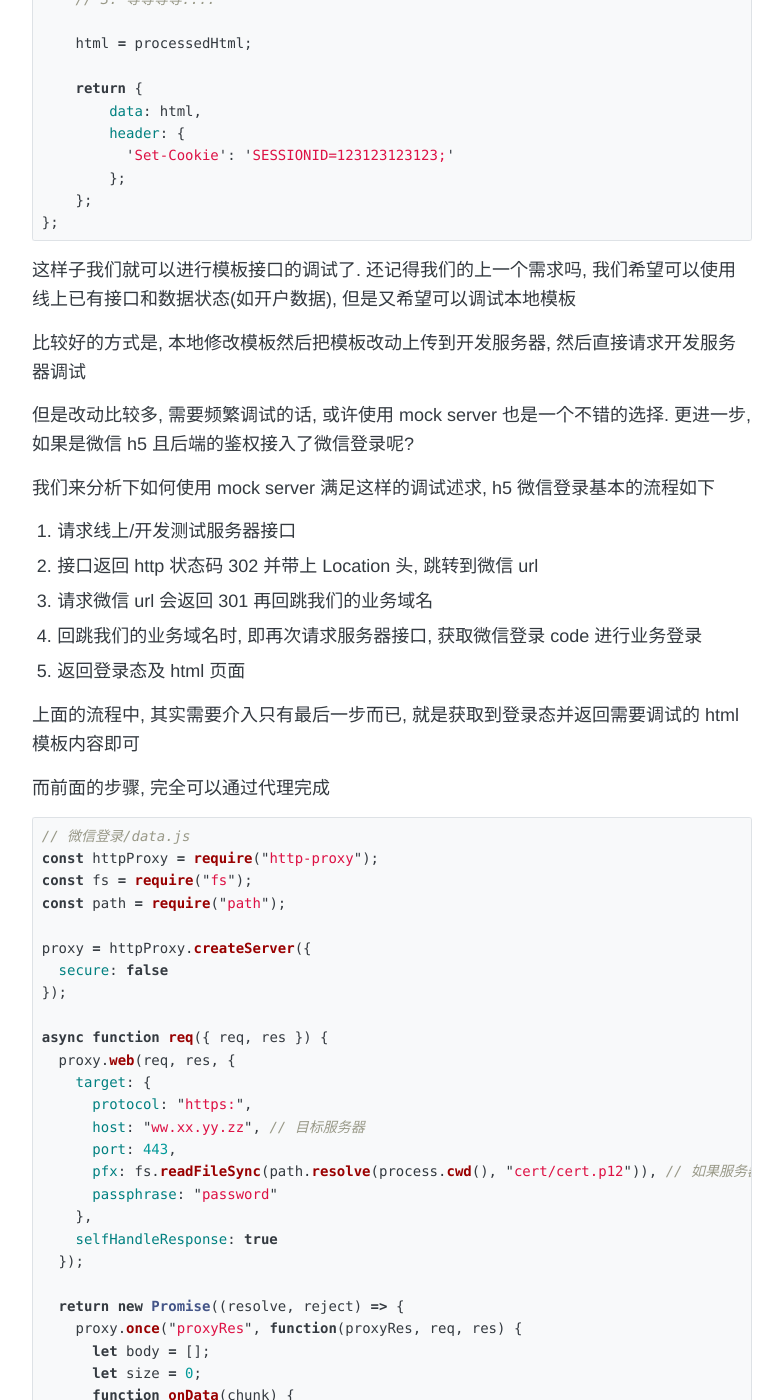
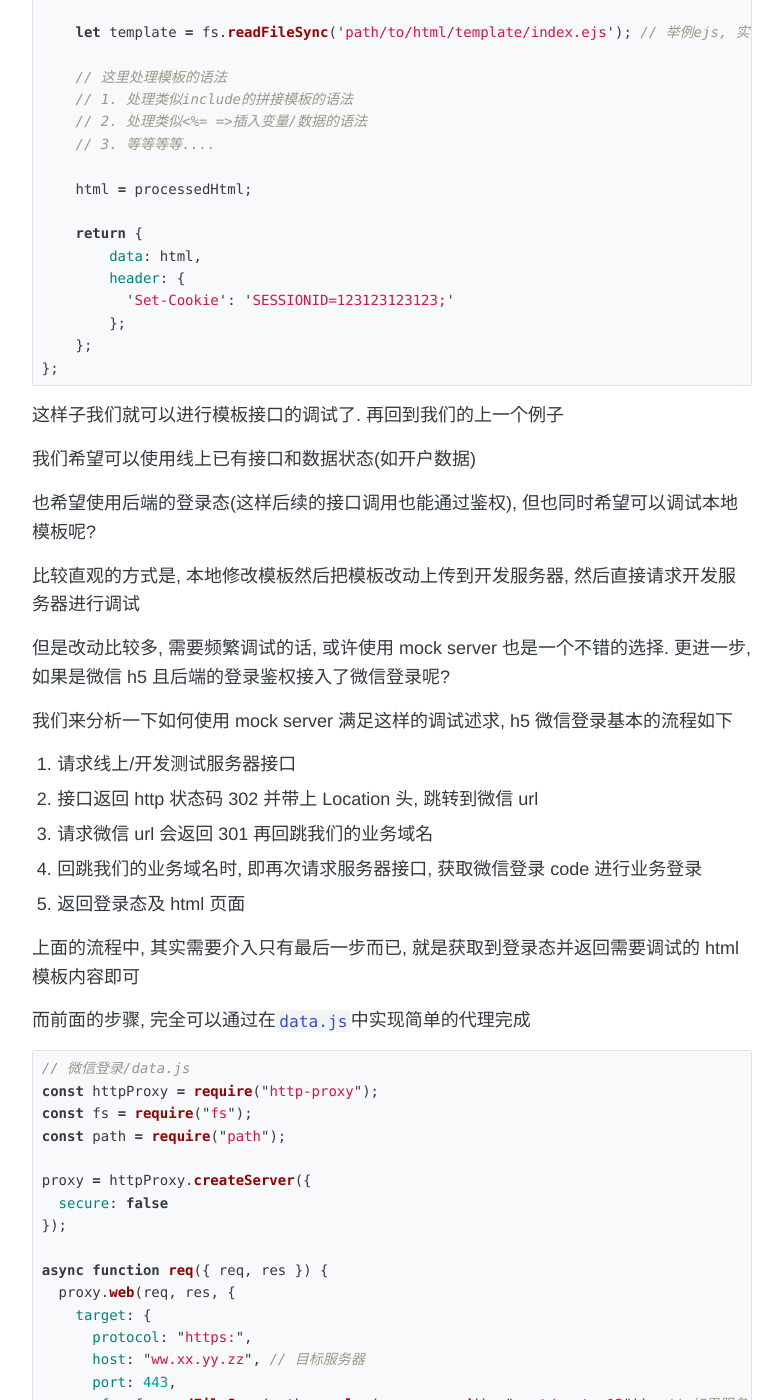
Before and after one commit to funkyLover/blog, a Jekyll site: the page built from posts/_posts/2019-05-17-mock-your-api.md, in a window 1280 px wide and 1400 px high, scrolled down 7025 px. Shown: the whole window, without its empty margins (248-1031 px from the left). Built offline with Jekyll 4.4.1, drawn with Linux system fonts in a browser that asks for light colours; comment, search, counter and statistics services are not loaded; some of the changed text lies outside the part shown.

Commit message:
[note]typo;

````diff
--- a/posts/_posts/2019-05-17-mock-your-api.md
+++ b/posts/_posts/2019-05-17-mock-your-api.md
@@ -8,13 +8,13 @@
 share: true
 ---
 
-在一个完整应用的开发周期中, 一般前端与后端都是并行开发的, 各自完成自己的开发工作后进行联调, 联调通过再进行提测/发布.
+在一个web应用的开发周期中, 一般前端与后端都是并行开发的, 各自完成自己的开发工作后进行联调, 联调通过再进行提测/发布.
 
 开发过程中, 前端都会以后端提供的 api 文档作为标准, mock 模拟 api 返回数据, 以确保在开发中就保证功能的完整性.
 
 而关于如何更好的进行 mock, 业界/开源社区可谓有相当多质量上乘的解决方案, 如[easy-mock](https://github.com/easy-mock/easy-mock), [yapi](https://github.com/YMFE/yapi)等.
 
-但是越是大而全的工具很多时候功能会超越需求非常多, 要简单实现 mock api 的需求也有非常多小而美工具库可以使用.
+但是越是大而全的工具很多时候功能会超越需求非常多, 要简单实现 mock api 的需求其实也有非常多小而美工具库可以使用.
 
 而本文主要介绍[mock-server][1]这个工具的使用
 
@@ -22,7 +22,7 @@
 
 ## 安装 & 基本配置
 
-可选全局安装, 安装完成过, 就可以通过`mock`启动 mock server
+可选全局安装, 安装完成过后, 就可以通过`mock`命令启动来 mock server
 
 ```bash
 npm install -g mock-server-local
@@ -165,13 +169,13 @@
 
 ![请求mock server](/images/2019-05/mock/2.png "访问mock api, 返回所选状态的数据")
 
-就这样就可以快乐 mock api 了
+mock完成之后就可以愉快编写业务逻辑了
 
 ## mock 配置详解
 
-看了上面的里面就大致都清楚了, `data.js`里面定义接口返回的数据, 而`http.js`中顾名思义就是定义 http 请求相关行为的, 例如可以定义响应头, http 请求状态码, 请求耗时等.
+看了上面的例子应该也就大致可以了解到, `data.js`里面定义接口返回的数据. 而`http.js`, 顾名思义就是定义 http 请求相关行为的, 例如可以定义响应头, http 状态码, 请求耗时等.
 
-> data 同时也支持使用 json 文件, 非 js/json 文件的一律当 json 格式处理, 而 http 则支持通过 js 文件定义
+> data 同时也支持使用 json 文件, 非 js/json 文件的一律当 json 格式处理, 而 http 则只支持通过 js 文件定义
 
 `http.js`可选配置如下
 
@@ -237,7 +241,7 @@
 
 在开发过程可能出现这样的场景, 一期项目已经开发完了, 现在进行二期迭代的开发工作, 这个时候由于之前的接口后台已经都实现, 二期开发中只想对新增的 api 进行 mock
 
-这个时候可以修改一下代理的配置
+这个时候可以修改一下代理工具的配置, 把不同接口的请求转发到不同的服务器
 
 ```bash
 # 新增接口转发至mock server
@@ -258,15 +262,15 @@
 
 // proj/mock/proxy.js
 module.exports = {
-  target.mock.com: 'https://ww.xx.yy.zz' // 这里可以指定ip也可以指定域名, 但是协议类型是必须要带上的
+  target.mock.com: 'https://ww.xx.yy.zz' // 这里可以指定ip也可以指定域名, 但是需要注意协议类型是必须要带上的
 }
 ```
 
-这样配置之后, 可以把所有的`target.mock.com`的请求都直接转发到 mock server
+这样配置之后, 在代理工具中就可以直接把所有的`target.mock.com`的请求都直接转发到 mock server
 
-当对应请求的 url 并没有勾选任何一个返回状态, 或根本没有配置对应的 url 的话, mock server 都会帮助我们把请求转发到目标 ip
+当对应请求的 url 并没有勾选任何一个返回状态, 或根本没有配置对应的 url 时, mock server 都会帮助我们把请求转发到目标 ip
 
-假设没有配置`proxy.js`的话, 对于没有命中的 url 请求, 会根据 host 直接请求线上的资源或借口
+假设没有配置`proxy.js`的话, 对于没有命中的 url 请求, 会根据 host 直接请求线上的资源或接口
 
 ## 模板接口调试 & 微信登录支持
 
@@ -298,13 +302,17 @@
 };
 ```
 
-这样子我们就可以进行模板接口的调试了. 还记得我们的上一个需求吗, 我们希望可以使用线上已有接口和数据状态(如开户数据), 但是又希望可以调试本地模板
+这样子我们就可以进行模板接口的调试了. 再回到我们的上一个例子
 
-比较好的方式是, 本地修改模板然后把模板改动上传到开发服务器, 然后直接请求开发服务器调试
+我们希望可以使用线上已有接口和数据状态(如开户数据)
 
-但是改动比较多, 需要频繁调试的话, 或许使用 mock server 也是一个不错的选择. 更进一步, 如果是微信 h5 且后端的鉴权接入了微信登录呢?
+也希望使用后端的登录态(这样后续的接口调用也能通过鉴权), 但也同时希望可以调试本地模板呢?
 
-我们来分析下如何使用 mock server 满足这样的调试述求, h5 微信登录基本的流程如下
+比较直观的方式是, 本地修改模板然后把模板改动上传到开发服务器, 然后直接请求开发服务器进行调试
+
+但是改动比较多, 需要频繁调试的话, 或许使用 mock server 也是一个不错的选择. 更进一步, 如果是微信 h5 且后端的登录鉴权接入了微信登录呢?
+
+我们来分析一下如何使用 mock server 满足这样的调试述求, h5 微信登录基本的流程如下
 
 1. 请求线上/开发测试服务器接口
 1. 接口返回 http 状态码 302 并带上 Location 头, 跳转到微信 url
@@ -314,7 +322,7 @@
 
 上面的流程中, 其实需要介入只有最后一步而已, 就是获取到登录态并返回需要调试的 html 模板内容即可
 
-而前面的步骤, 完全可以通过代理完成
+而前面的步骤, 完全可以通过在`data.js`中实现简单的代理完成
 
 ```js
 // 微信登录/data.js
````
Also changed, not shown: other parts of posts/_posts/2019-05-17-mock-your-api.md (+14 -10 lines).
